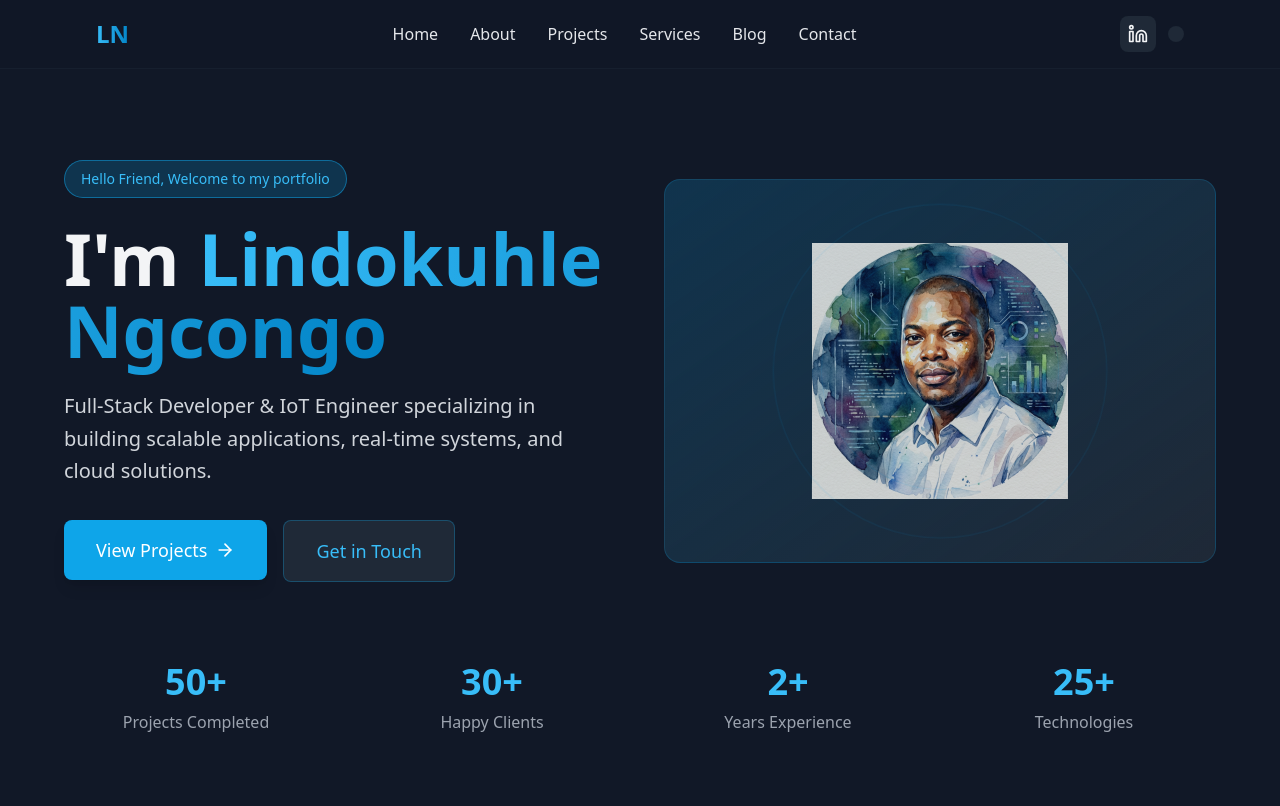
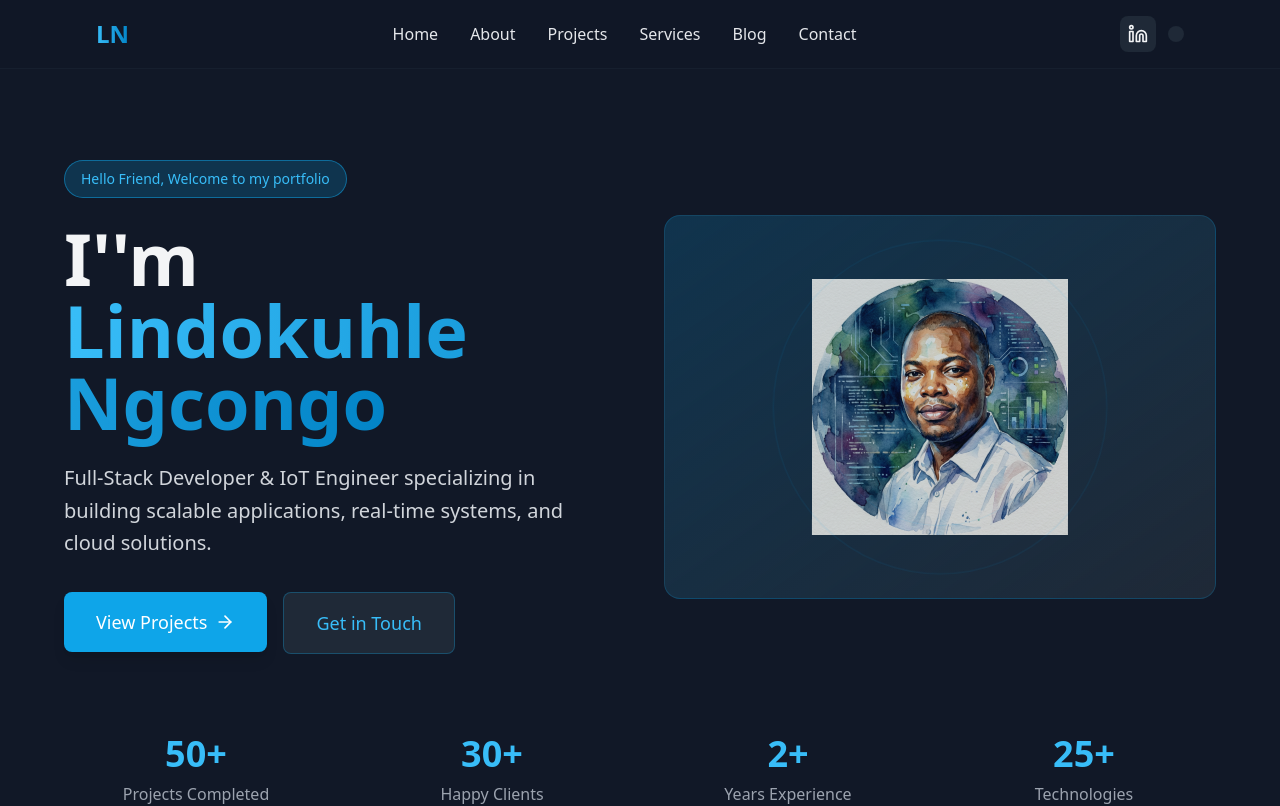
Before and after one commit to Lindokuhle1/lindokuhle-portfolio, a Next.js app: page / in a window 1280 px wide. Shown: the top 806 px of the page. Built offline with nearby package versions, Linux system fonts and the light colour scheme.

Commit message:
Update page.tsx

```diff
--- a/src/app/page.tsx
+++ b/src/app/page.tsx
@@ -58,7 +58,7 @@ export default function HomePage() {
             </motion.div>
 
             <h1 className="text-5xl md:text-7xl font-bold mb-6 leading-tight">
-              I'm{' '}
+              I&apos;'m{' '}
               <GradientText className="inline">
                 Lindokuhle Ngcongo
               </GradientText>
```
